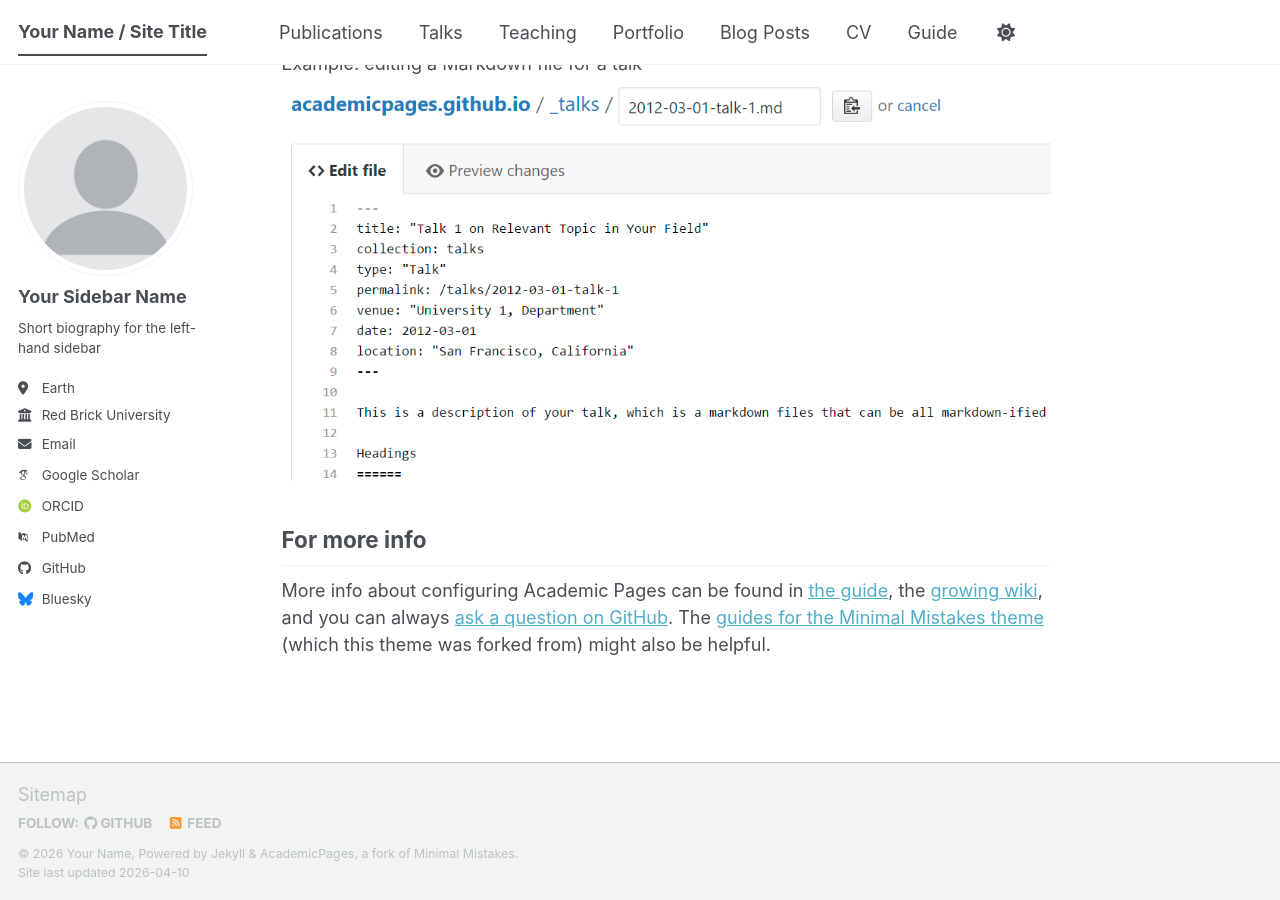
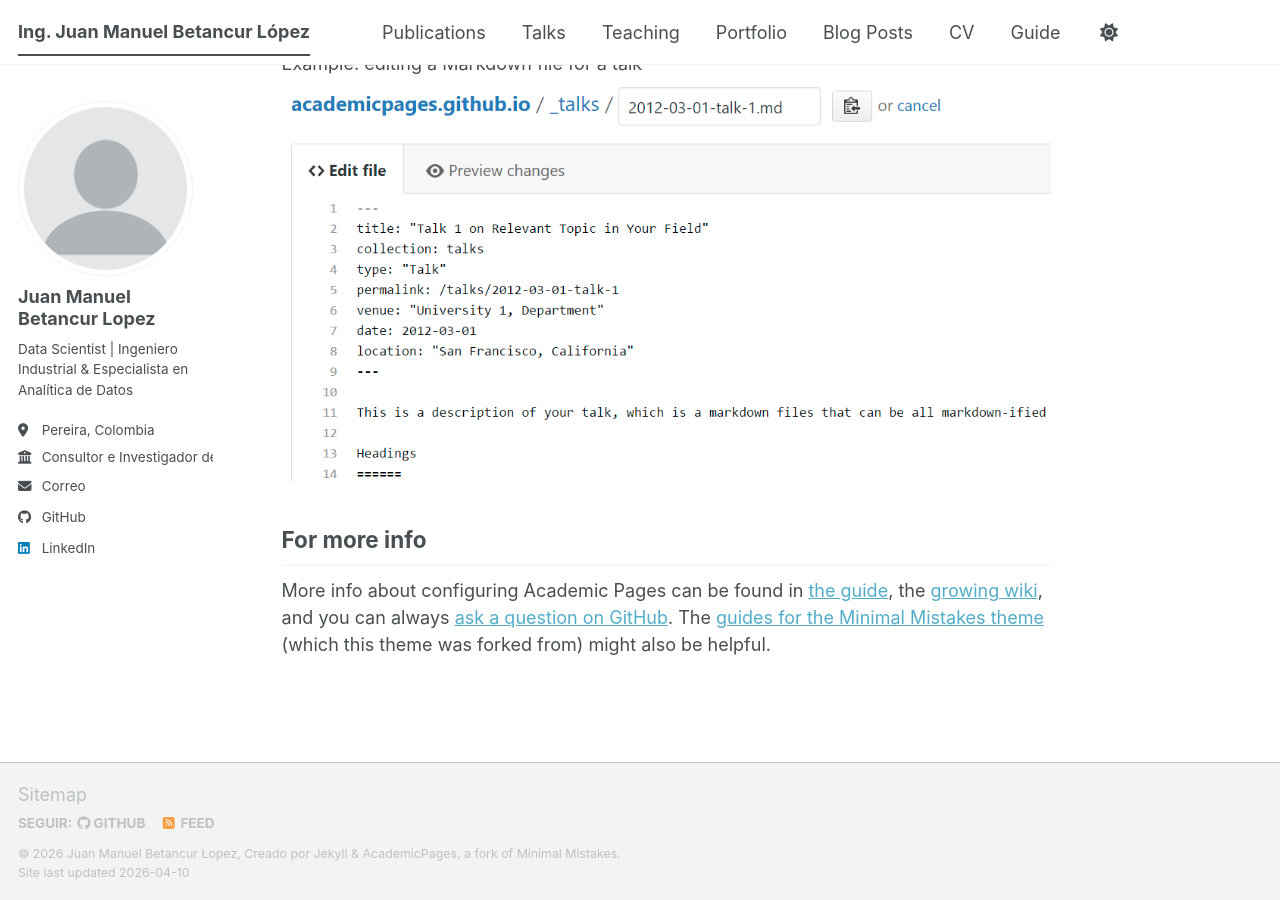
Before and after one commit to ingjuanmbl-jmbl/portafolio-jmbl, a Jekyll site: the page built from _pages/about.md, in a window 1280 px wide and 900 px high, scrolled down 2720 px. Built offline with Jekyll 4.4.1, drawn with Linux system fonts in a browser that asks for light colours; some web fonts are replaced; a script bundle is joined from its source files by our own code; library files that are not in the unit come from our copies.

Commit message:
Configuración técnica completa

```diff
--- a/_config.yml
+++ b/_config.yml
@@ -7,16 +7,16 @@
 # server process.
 
 # Basic Site Settings
-locale                   : "en-US"
+locale                   : "es-CO"
 site_theme               : "default" # The available themes options are "default", "air", "sunrise", "mint", "dirt" and "contrast"
-title                    : "Your Name / Site Title"
-title_separator          : "-"
-name                     : &name "Your Name"
-description              : &description "Your Name's academic portfolio"   # Update this with a general description of your site, this is the default if not overridden by a page
-url                      : https://academicpages.github.io # The base hostname & protocol for your site e.g. "https://[your GitHub username].github.io",
+title                    : "Ing. Juan Manuel Betancur López"
+title_separator          : "|"
+name                     : &name "Juan Manuel Betancur Lopez"
+description              : &description "Portafolio profesional de ciencia de datos."   # Update this with a general description of your site, this is the default if not overridden by a page
+url                      : https://ingjuanmbl-jmbl.github.io # The base hostname & protocol for your site e.g. "https://[your GitHub username].github.io",
                                                            # or if you already have some other page hosted on Github then use "https://[your GitHub username].github.io/[Your Repo Name]"
-baseurl                  : "" # the subpath of your site, e.g. "/blog"
-repository               : "academicpages/academicpages.github.io"
+baseurl                  : "/portafolio-jmbl" # the subpath of your site, e.g. "/blog"
+repository               : "ingjuanmbl-jmbl/portafolio-jmbl"
 
 # Site Author - The following control what appear as part of the author content on the side bar.
 #               If a field is blank the icon and link will not appear, otherwise it will be shown.
@@ -24,24 +24,24 @@ repository               : "academicpages/academicpages.github.io"
 author:
   # Biographic information
   avatar           : "profile.png"
-  name             : "Your Sidebar Name"
+  name             : "Juan Manuel Betancur Lopez"
   pronouns         : # example: "she/her"
-  bio              : "Short biography for the left-hand sidebar"
-  location         : "Earth"
-  employer         : "Red Brick University"
+  bio              : "Data Scientist | Ingeniero Industrial & Especialista en Analítica de Datos"
+  location         : "Pereira, Colombia"
+  employer         : "Consultor e Investigador de ciencia de datos y analitica Avanzada"
   uri              : # URL
-  email            : "none@example.org"
+  email            : "ing.juanmbl@gmail.com"
 
   # Academic websites
   academia         : # URL
   arxiv            : # URL - Update with the correct link to your profile
-  googlescholar    : "https://scholar.google.com/citations?user=PS_CX0AAAAAJ"
+  googlescholar    :
   inspire-hep      : # URL
   impactstory      : # URL
-  orcid            : "https://orcid.org/yourorcidurl"
+  orcid            :
   semantic         : # URL
   ssrn             : # URL
-  pubmed           : "https://www.ncbi.nlm.nih.gov/pubmed/?term=john+snow"
+  pubmed           :
   researchgate     : # URL
   scopus           : # URL
   zotero           : # URL
@@ -51,13 +51,13 @@ author:
   bitbucket        : # Username - Update with your username on the site
   codepen          : # Username
   dribbble         : # Username
-  github           : "academicpages"
+  github           : "ingjuanmbl-jmbl"
   kaggle           : # Username
   stackoverflow    : # User number or user number and name (i.e., use "1" or "1/jeff-atwood")
 
   # Social media
   artstation       : # Username
-  bluesky          : "bsky.app" # Replace this with you Bluesky username
+  bluesky          : # Replace this with you Bluesky username
   facebook         : # Username
   flickr           : # Username
   foursquare       : # Username
@@ -66,7 +66,7 @@ author:
   keybase          : # Username
   instagram        : # Username
   lastfm           : # Username
-  linkedin         : # Username
+  linkedin         : "ingjuanmbl"
   mastodon         : # URL
   medium           : # URL
   pinterest        : # Username
@@ -144,7 +144,7 @@ facebook:
   app_id                 :
   publisher              :
 og_image                 :  # Social media default site image
-og_description           :  # Social media default site image description
+og_description           :  "Portafolio profesional de Ing. Juan Manuel Betancur"
 # For specifying social profiles
 # - https://developers.google.com/structured-data/customize/social-profiles
 social:
```
